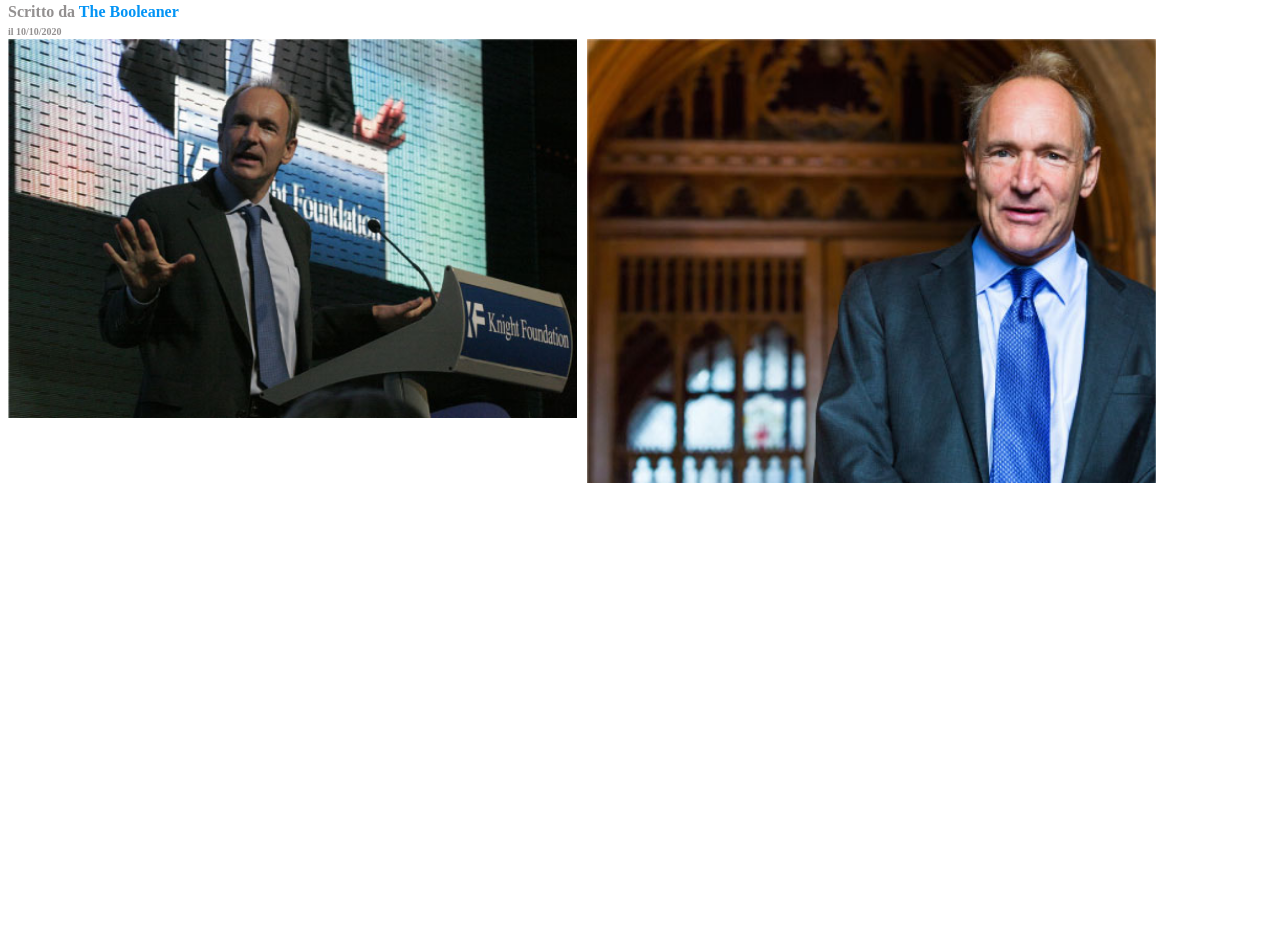
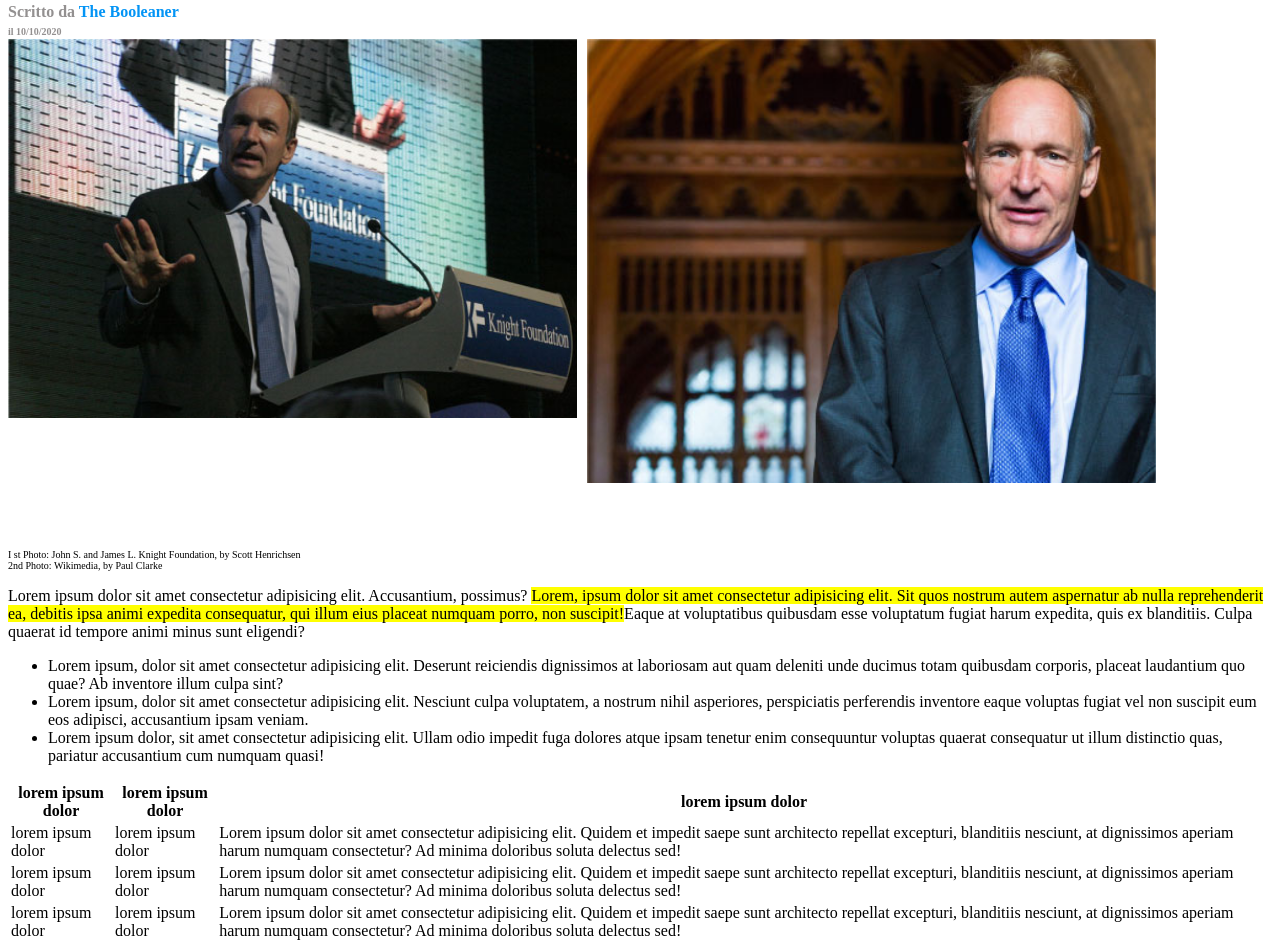
Before and after one commit to FedericoFinco/html-css-booleaner, a plain HTML site: page index.html in a window 1280 px wide. Shown: the part 229-1180 px from the top of the page. Before the commit the page ends 800 px from the top, so only its background shows below. Drawn offline with Linux system fonts and the light colour scheme.

Commit message:
(feat,style) : aggiunte lista e tabelle con classi

```diff
--- a/index.html
+++ b/index.html
@@ -31,13 +31,47 @@
                 <div class="foto2">
                 </div>
             </div>
+            <!-- descizione foto  -->
+            <p class="data">I st Photo: John S. and James L. Knight Foundation, by Scott Henrichsen <br>
+            2nd Photo: Wikimedia, by Paul Clarke</p>
         </section>
         <!-- paragrafo principale  -->
         <section>
-
+            <p class="paragrafo">Lorem ipsum dolor sit amet consectetur adipisicing elit. Accusantium, possimus? <mark>Lorem, ipsum dolor sit amet consectetur adipisicing elit. Sit quos nostrum autem aspernatur ab nulla reprehenderit ea, debitis ipsa animi expedita consequatur, qui illum eius placeat numquam porro, non suscipit!</mark>Eaque at voluptatibus quibusdam esse voluptatum fugiat harum expedita, quis ex blanditiis. Culpa quaerat id tempore animi minus sunt eligendi?</p>
         </section>
         <!-- lista e tabelle -->
         <section>
+            <ul>
+                <li>Lorem ipsum, dolor sit amet consectetur adipisicing elit. Deserunt reiciendis dignissimos at laboriosam aut quam deleniti unde ducimus totam quibusdam corporis, placeat laudantium quo quae? Ab inventore illum culpa sint?</li>
+                <li>Lorem ipsum, dolor sit amet consectetur adipisicing elit. Nesciunt culpa voluptatem, a nostrum nihil asperiores, perspiciatis perferendis inventore eaque voluptas fugiat vel non suscipit eum eos adipisci, accusantium ipsam veniam.</li>
+                <li>Lorem ipsum dolor, sit amet consectetur adipisicing elit. Ullam odio impedit fuga dolores atque ipsam tenetur enim consequuntur voluptas quaerat consequatur ut illum distinctio quas, pariatur accusantium cum numquam quasi!</li>
+            </ul>
+            <table>
+                <thead>
+                    <tr>
+                        <th class="row-25">lorem ipsum dolor</th>
+                        <th class="row-25">lorem ipsum dolor</th>
+                        <th>lorem ipsum dolor</th>
+                    </tr>
+                </thead>
+                <tbody>
+                    <tr class="colorrow">
+                        <td class="row-25">lorem ipsum dolor</td>
+                        <td class="row-25">lorem ipsum dolor</td>
+                        <td>Lorem ipsum dolor sit amet consectetur adipisicing elit. Quidem et impedit saepe sunt architecto repellat excepturi, blanditiis nesciunt, at dignissimos aperiam harum numquam consectetur? Ad minima doloribus soluta delectus sed!</td>
+                    </tr>
+                    <tr>
+                        <td class="row-25">lorem ipsum dolor</td>
+                        <td class="row-25">lorem ipsum dolor</td>
+                        <td>Lorem ipsum dolor sit amet consectetur adipisicing elit. Quidem et impedit saepe sunt architecto repellat excepturi, blanditiis nesciunt, at dignissimos aperiam harum numquam consectetur? Ad minima doloribus soluta delectus sed!</td>
+                    </tr>
+                    <tr class="colorrow">
+                        <td class="row-25">lorem ipsum dolor</td>
+                        <td class="row-25">lorem ipsum dolor</td>
+                        <td>Lorem ipsum dolor sit amet consectetur adipisicing elit. Quidem et impedit saepe sunt architecto repellat excepturi, blanditiis nesciunt, at dignissimos aperiam harum numquam consectetur? Ad minima doloribus soluta delectus sed!</td>
+                    </tr>
+                </tbody>
+            </table>
 
         </section>
     </main>
```
